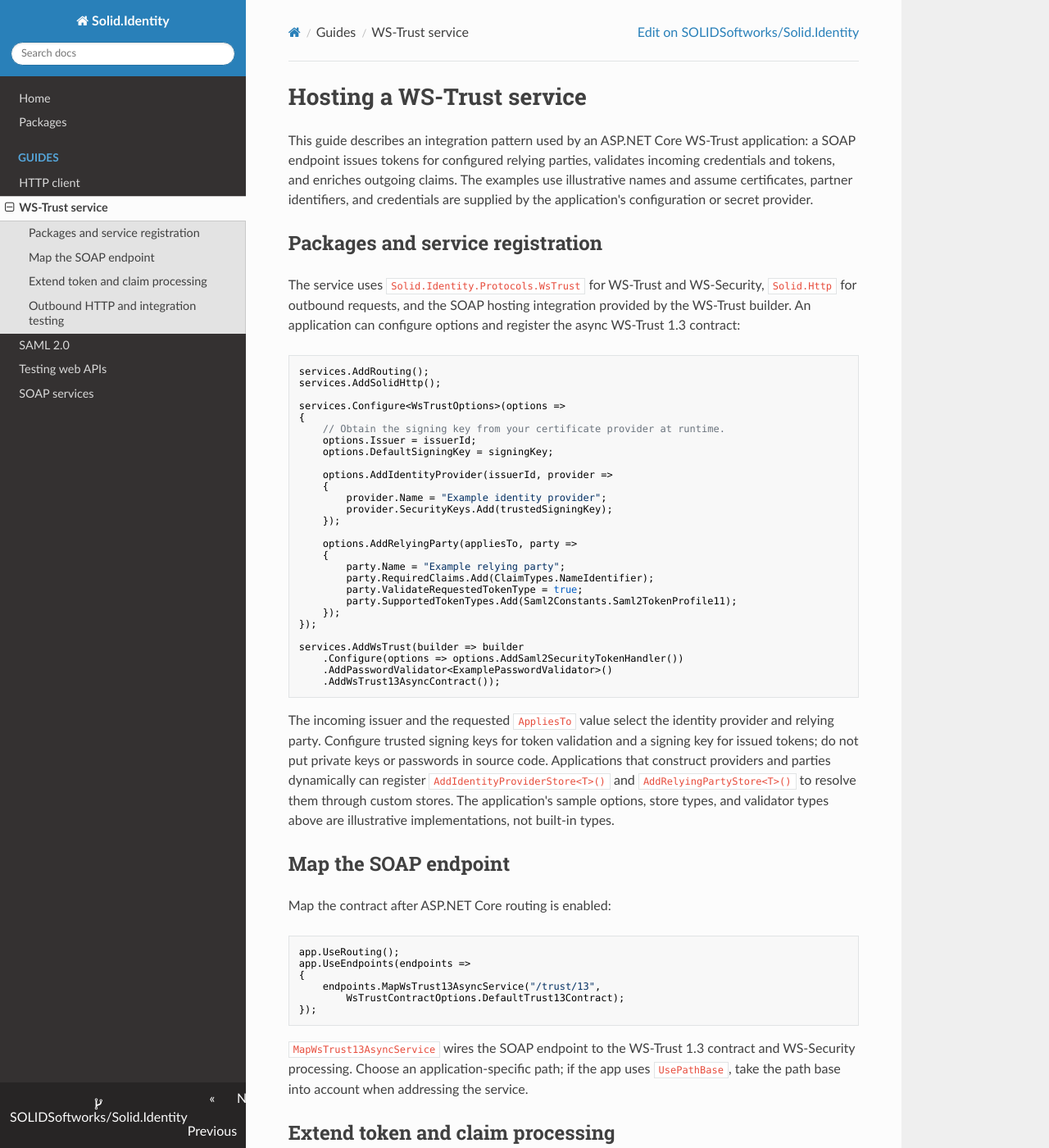
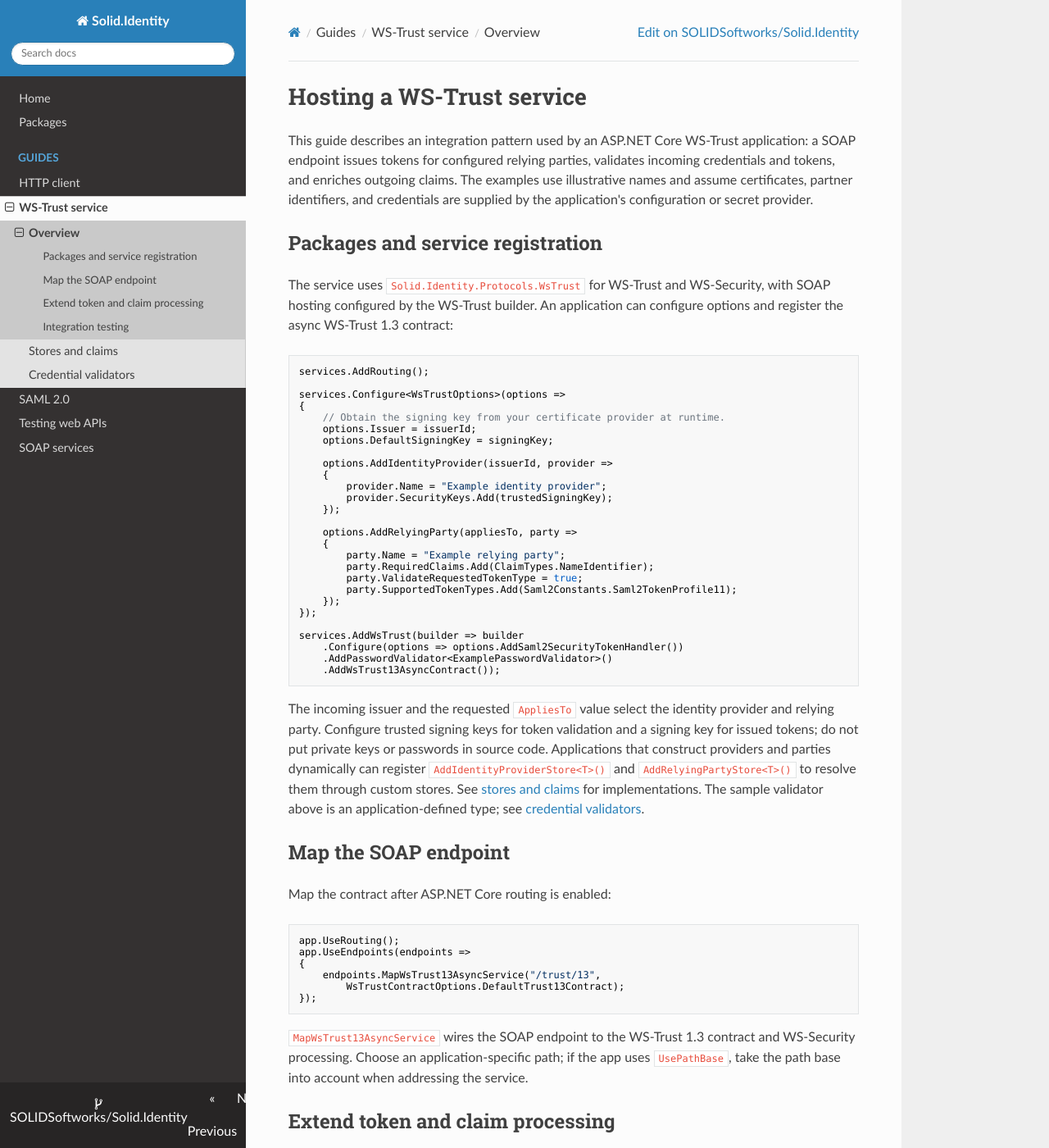
Before and after one commit to SOLIDSoftworks/Solid.Identity, an MkDocs documentation site: the page built from docs/ws-trust.md, in a window 1280 px wide and 1400 px high. Shown: the whole window at 82% size. Built offline with MkDocs 1.6.1, drawn with Linux system fonts in a browser that asks for light colours; nearby versions of some CDN libraries; some of the changed text lies outside the part shown.

Commit message:
Adds more docs

````diff
--- a/docs/ws-trust.md
+++ b/docs/ws-trust.md
@@ -4,11 +4,10 @@ This guide describes an integration pattern used by an ASP.NET Core WS-Trust app
 
 ## Packages and service registration
 
-The service uses `Solid.Identity.Protocols.WsTrust` for WS-Trust and WS-Security, `Solid.Http` for outbound requests, and the SOAP hosting integration provided by the WS-Trust builder. An application can configure options and register the async WS-Trust 1.3 contract:
+The service uses `Solid.Identity.Protocols.WsTrust` for WS-Trust and WS-Security, with SOAP hosting configured by the WS-Trust builder. An application can configure options and register the async WS-Trust 1.3 contract:
 
 ```csharp
 services.AddRouting();
-services.AddSolidHttp();
 
 services.Configure<WsTrustOptions>(options =>
 {
@@ -37,7 +36,7 @@ services.AddWsTrust(builder => builder
     .AddWsTrust13AsyncContract());
 ```
 
-The incoming issuer and the requested `AppliesTo` value select the identity provider and relying party. Configure trusted signing keys for token validation and a signing key for issued tokens; do not put private keys or passwords in source code. Applications that construct providers and parties dynamically can register `AddIdentityProviderStore<T>()` and `AddRelyingPartyStore<T>()` to resolve them through custom stores. The application's sample options, store types, and validator types above are illustrative implementations, not built-in types.
+The incoming issuer and the requested `AppliesTo` value select the identity provider and relying party. Configure trusted signing keys for token validation and a signing key for issued tokens; do not put private keys or passwords in source code. Applications that construct providers and parties dynamically can register `AddIdentityProviderStore<T>()` and `AddRelyingPartyStore<T>()` to resolve them through custom stores. See [stores and claims](ws-trust/stores.md) for implementations. The sample validator above is an application-defined type; see [credential validators](ws-trust/validators.md).
 
 ## Map the SOAP endpoint
 
@@ -78,15 +77,10 @@ services.AddWsTrust(builder => builder
 
 For example, a claim mapper can normalize claims from incoming tokens before issuance; a relying-party claim store adds claims for a specific audience, while a token-type claim store contributes claims appropriate to the issued token format. `AddSecurityTokenHandler` supports custom token formats alongside SAML. Register only the extensions your application needs.
 
-## Outbound HTTP and integration testing
+See [stores and claims](ws-trust/stores.md) for identity-provider, relying-party, and claim-store examples, and [credential validators](ws-trust/validators.md) for username/password and X.509 validation.
 
-The service can inject `ISolidHttpClientFactory` after `AddSolidHttp()` to call a credential-validation service or health endpoint. Build request URLs from configuration and keep credentials out of logs and examples:
-
-```csharp
-var client = httpClientFactory.Create();
-var response = await client.GetAsync(healthEndpoint, cancellationToken);
-```
+## Integration testing
 
 Integration tests can use `Solid.Testing.AspNetCore.Extensions.Https`, `Solid.Testing.AspNetCore.Extensions.XUnit.Soap`, and `Solid.Testing.Certificates` to host the service and generate test-only certificates. A `SoapTestingServerFixture<TStartup>` can configure the host and inject test providers and relying parties. Test clients can use `WsTrustChannelFactory` with `WsTrustUserNameBinding` or `WsTrustIssuedTokenBinding`, set `TrustVersion` to `WsTrustVersion.Trust13`, and send requests to the hosted endpoint. Supply credentials through test setup rather than embedding real account data.
 
-See the [HTTP client](http.md) and [SOAP services](soap.md) guides for the underlying client and hosting primitives.
+See the [SOAP services](soap.md) guide for the underlying hosting primitives.
--- a/mkdocs.yml
+++ b/mkdocs.yml
@@ -11,7 +11,10 @@ nav:
   - Packages: packages.md
   - Guides:
       - HTTP client: http.md
-      - WS-Trust service: ws-trust.md
+      - WS-Trust service:
+          - Overview: ws-trust.md
+          - Stores and claims: ws-trust/stores.md
+          - Credential validators: ws-trust/validators.md
       - SAML 2.0: saml2p.md
       - Testing web APIs: testing.md
       - SOAP services: soap.md
````
Also changed, not shown: docs/ws-trust/stores.md (added, +114 -0 lines), docs/ws-trust/validators.md (added, +58 -0 lines).
